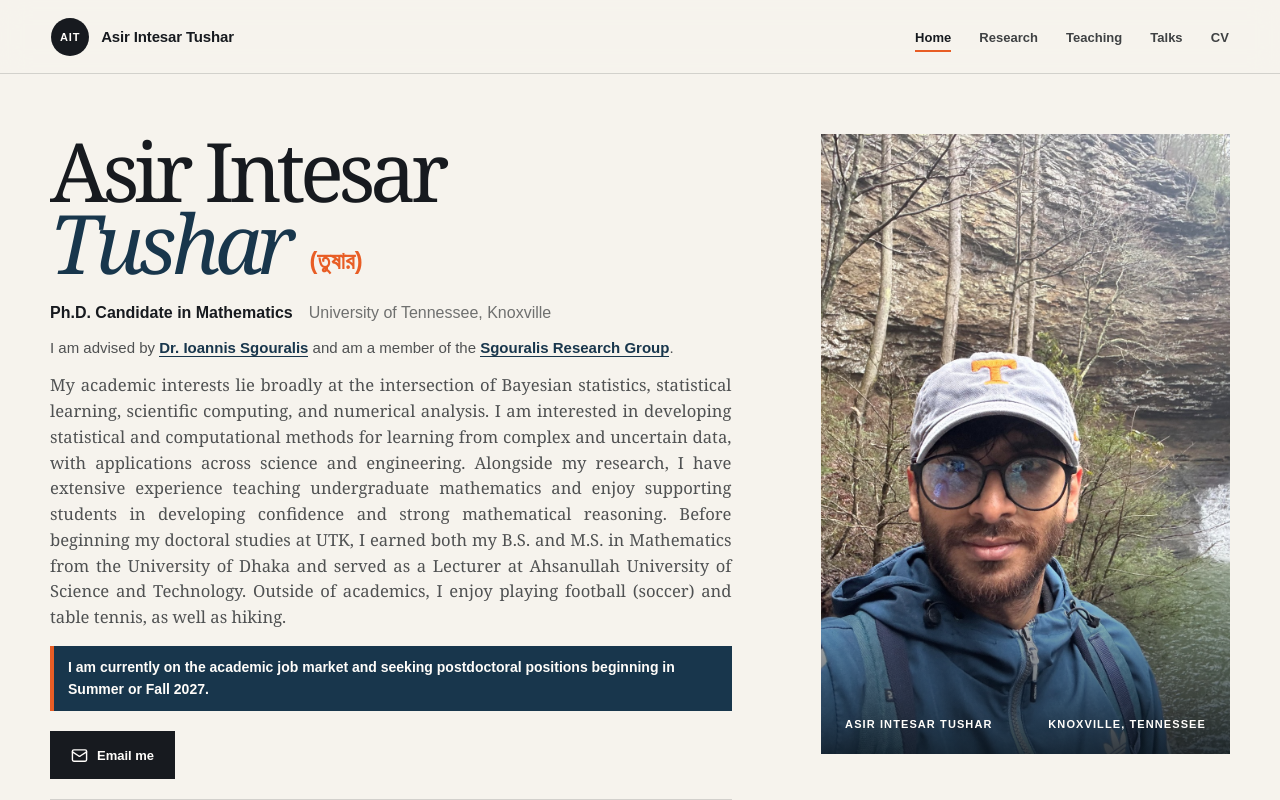
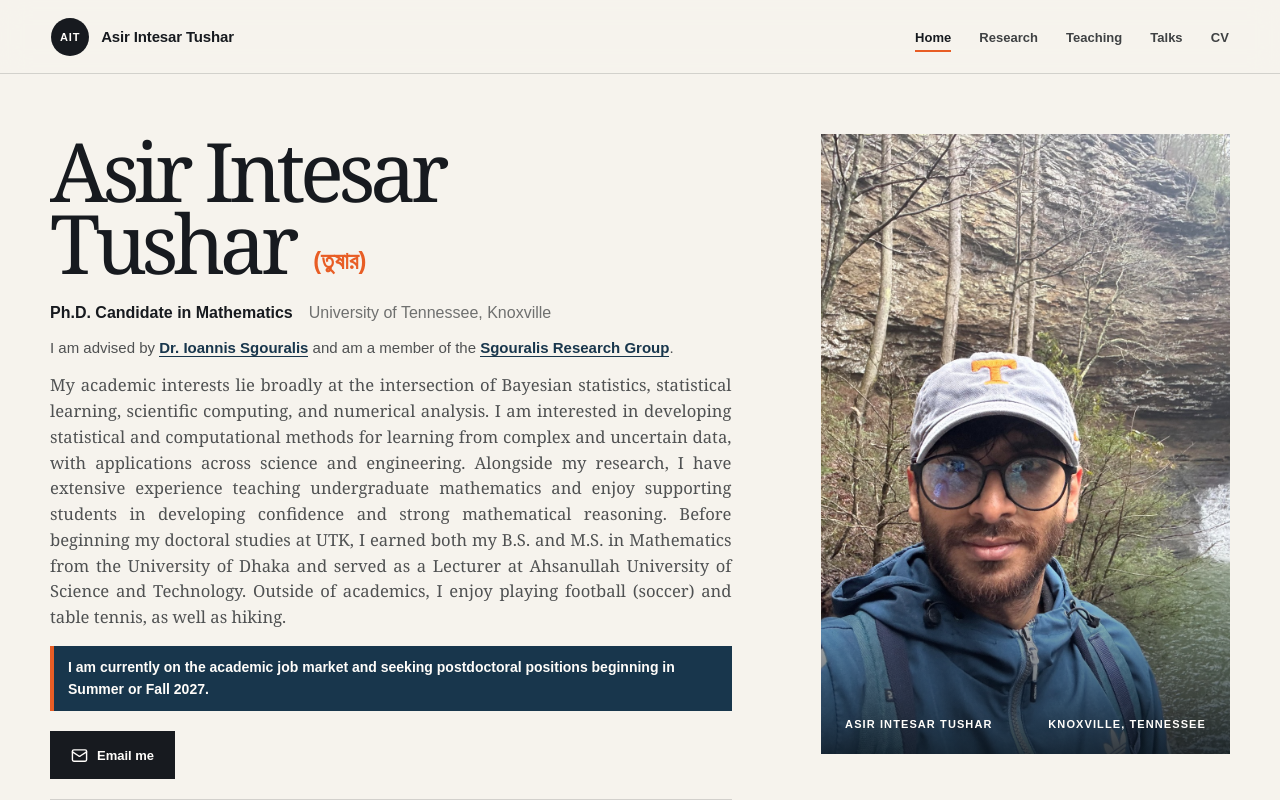
Before and after one commit to AsirTushar/AsirTushar.github.io, a Next.js app: page / in a window 1280 px wide. Shown: the top 800 px of the page. Built offline with nearby package versions, Linux system fonts and the light colour scheme.

Commit message:
Update page.tsx

```diff
--- a/app/page.tsx
+++ b/app/page.tsx
@@ -13,7 +13,7 @@ export default function Home() {
           <h1>
             Asir Intesar
             <br />
-            <em>Tushar <small lang="bn">(তুষার)</small></em>
+            Tushar <small lang="bn">(তুষার)</small>
           </h1>
           <p className="hero-role">
             Ph.D. Candidate in Mathematics
```
